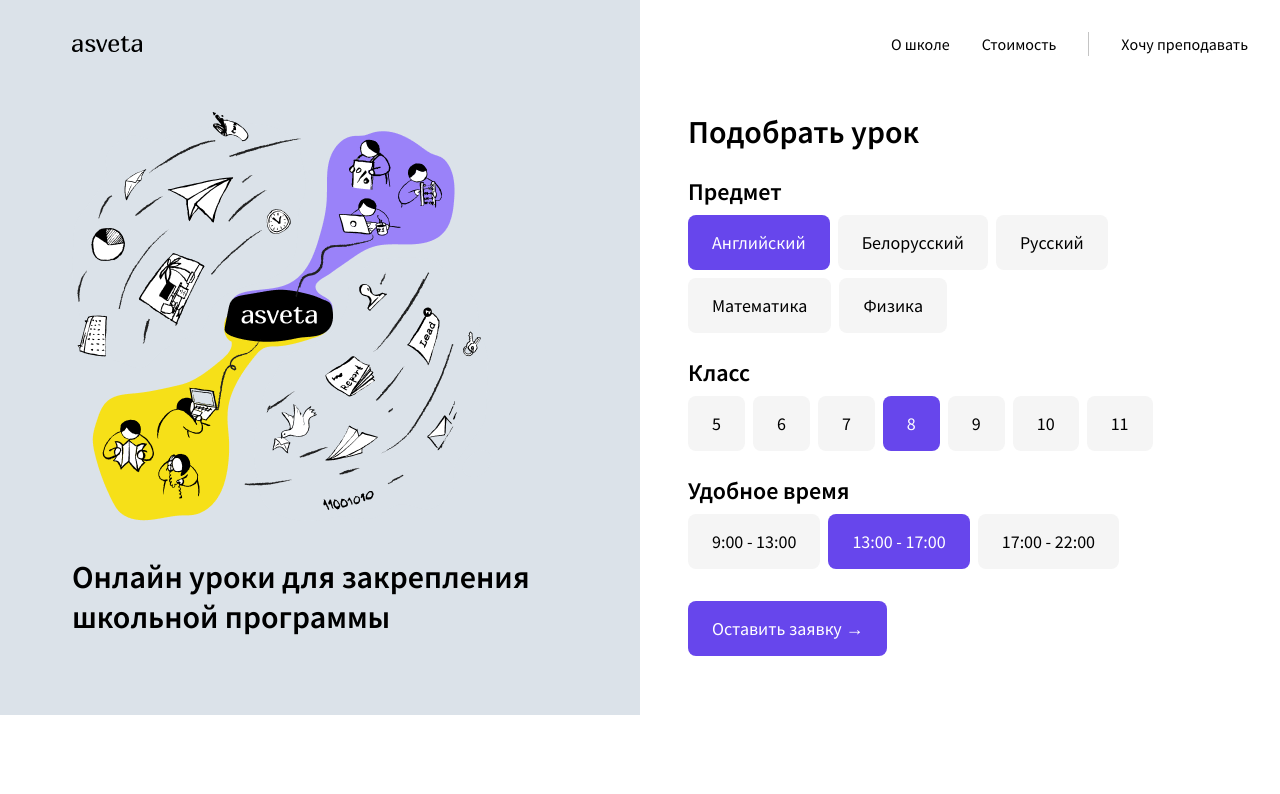
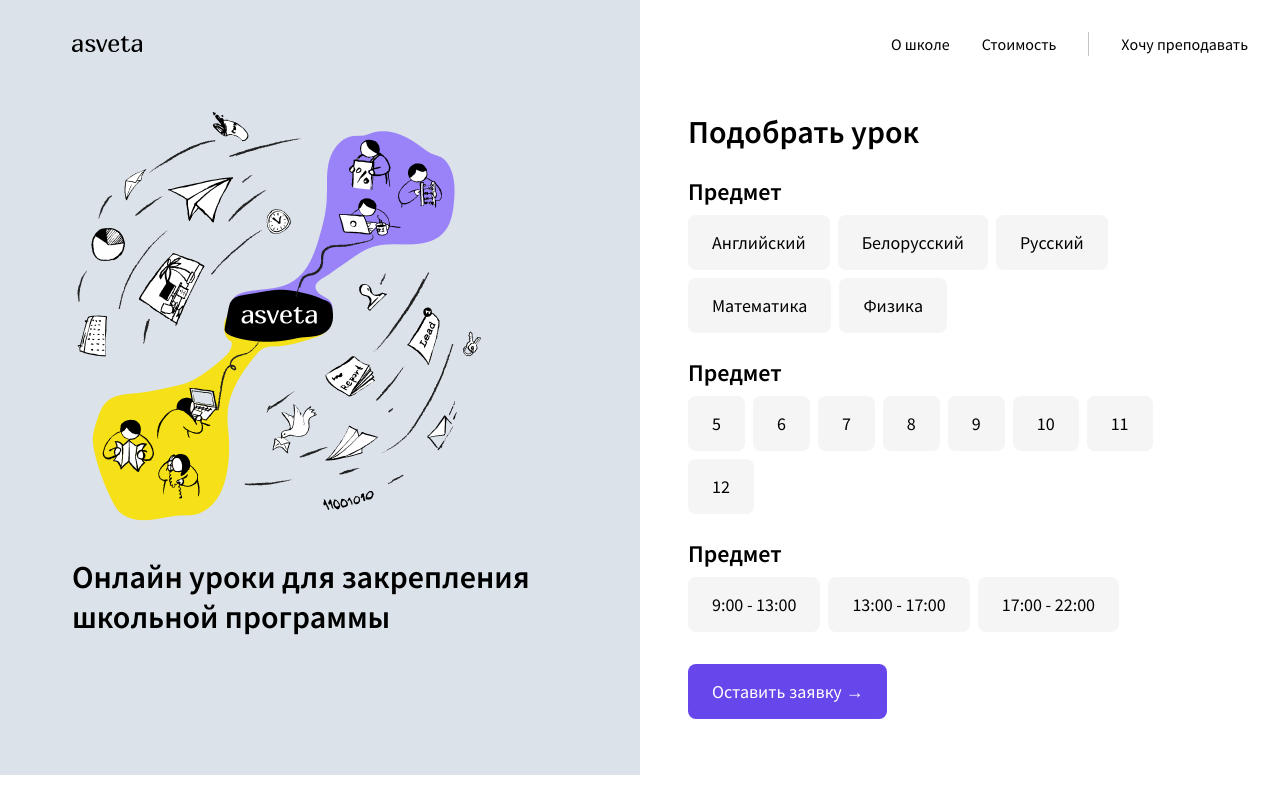
Before and after one commit to asveta/landing, a React (Create React App) app: page / in a window 1280 px wide. Shown: the top 794 px of the page. Built offline with nearby package versions, Linux system fonts and the light colour scheme.

Commit message:
Create checkbox component

```diff
--- /dev/null
+++ b/src/components/CheckboxField.js
@@ -0,0 +1,17 @@
+import React from "react";
+import CheckboxOption from "./CheckboxOption";
+
+const CheckboxField = ({ options }) => {
+  return (
+    <div className="filter-section">
+      <h2>Предмет</h2>
+      <div className="options-wrapper">
+        {options.map((option) => {
+          return <CheckboxOption name={option} />;
+        })}
+      </div>
+    </div>
+  );
+};
+
+export default CheckboxField;
--- /dev/null
+++ b/src/components/CheckboxOption.js
@@ -0,0 +1,11 @@
+import React from "react";
+
+const CheckboxOption = ({ name }) => {
+  return (
+    <div className="filter-button" id={name}>
+      {name}
+    </div>
+  );
+};
+
+export default CheckboxOption;
--- a/src/components/Filter.js
+++ b/src/components/Filter.js
@@ -1,42 +1,33 @@
-import React from 'react';
+import React from "react";
+import CheckboxField from "./CheckboxField";
 
-function Filter () {
-
+function Filter() {
   return (
     <div className="filter-wrapper">
       <h1>Подобрать урок</h1>
       <div>
-        <div className="filter-section">
-          <h2>Предмет</h2>
-          <div className="options-wrapper">
-            <div className="filter-button filter-button-selected" {...{"selected":"true"}}><span>Английский</span></div>
-            <div className="filter-button"><span>Белорусский</span></div>
-            <div className="filter-button"><span>Русский</span></div>
-            <div className="filter-button"><span>Математика</span></div>
-            <div className="filter-button"><span>Физика</span></div>
-          </div>
-        </div>
-        <div className="filter-section">
-          <h2>Класс</h2>
-          <div className="options-wrapper">
-            <div className="filter-button"><span>5</span></div>
-            <div className="filter-button"><span>6</span></div>
-            <div className="filter-button"><span>7</span></div>
-            <div className="filter-button filter-button-selected"><span>8</span></div>
-            <div className="filter-button"><span>9</span></div>
-            <div className="filter-button"><span>10</span></div>
-            <div className="filter-button"><span>11</span></div>
-          </div>
-        </div>
-        <div className="filter-section">
-          <h2>Удобное время</h2>
-          <div className="options-wrapper">
-            <div className="filter-button"><span>9:00 - 13:00</span></div>
-            <div className="filter-button filter-button-selected"><span>13:00 - 17:00</span></div>
-            <div className="filter-button"><span>17:00 - 22:00</span></div>
-          </div>
-        </div>
-        <div className="request-button"><span>Оставить заявку →</span></div>
+        <CheckboxField
+          name="Предмет"
+          options={[
+            "Английский",
+            "Белорусский",
+            "Русский",
+            "Математика",
+            "Физика",
+          ]}
+        />
+        <CheckboxField
+          name="Класс"
+          options={["5", "6", "7", "8", "9", "10", "11", "12"]}
+        />
+        <CheckboxField
+          name="Удобное время"
+          options={["9:00 - 13:00", "13:00 - 17:00", "17:00 - 22:00"]}
+        />
+      </div>
+
+      <div className="request-button">
+        <span>Оставить заявку →</span>
       </div>
     </div>
   );
```
